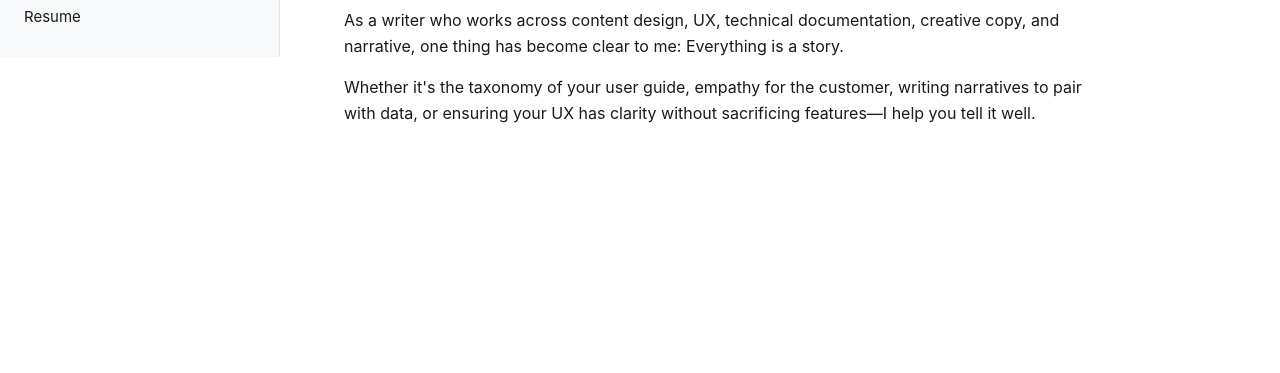
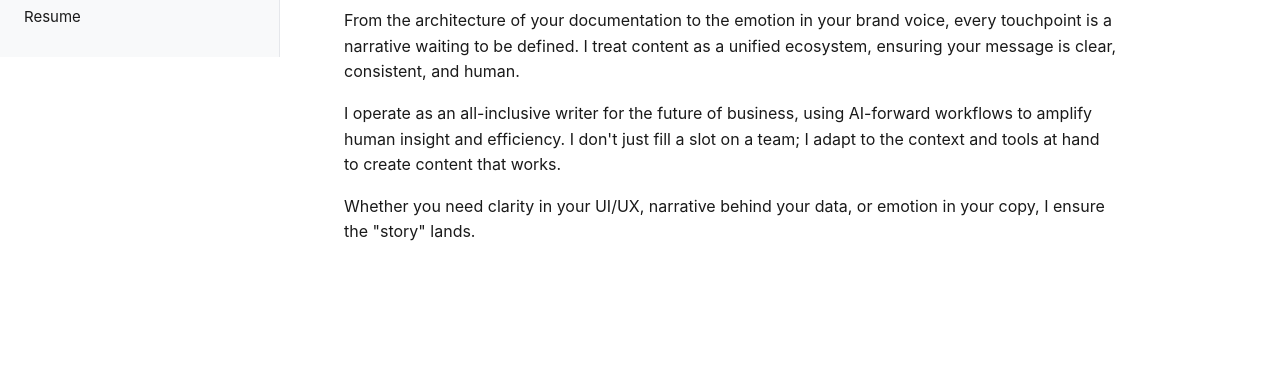
Before and after one commit to NickGalins/portfolio-website, an Eleventy site: page index.njk in a window 1280 px wide. Shown: the part 743-1116 px from the top of the page. Before the commit the page ends 998 px from the top, so only its background shows below. Built offline with nearby package versions, Linux system fonts and the light colour scheme; Eleventy itself is replaced by a stand-in of ours; files that its build step writes are made by us from their sources.

Commit message:
Update index.njk

```diff
--- a/index.njk
+++ b/index.njk
@@ -7,6 +7,14 @@ permalink: /index.html
 
 <section class="home-intro">
   <h2>Everything is a story</h2>
-  <p>As a writer who works across content design, UX, technical documentation, creative copy, and narrative, one thing has become clear to me: Everything is a story.</p>
-  <p>Whether it's the taxonomy of your user guide, empathy for the customer, writing narratives to pair with data, or ensuring your UX has clarity without sacrificing features—I help you tell it well.</p>
+  <p>From the architecture of your documentation to the emotion in your brand voice, every touchpoint
+  is a narrative waiting to be defined. I treat content as a unified ecosystem, ensuring your message
+  is clear, consistent, and human.</p>
+
+  <p>I operate as an all-inclusive writer for the future of business, using AI-forward workflows to
+  amplify human insight and efficiency. I don't just fill a slot on a team; I adapt to the context
+  and tools at hand to create content that works. </p>
+
+  <p>Whether you need clarity in your UI/UX, narrative behind
+  your data, or emotion in your copy, I ensure the "story" lands.</p>
 </section>
```
